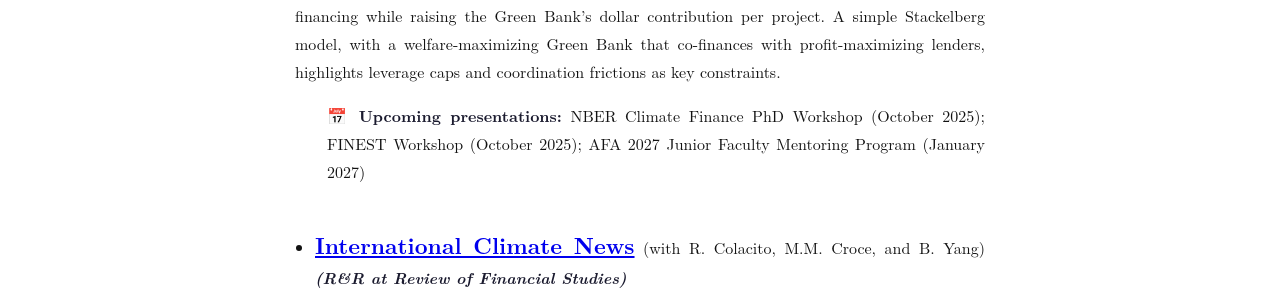
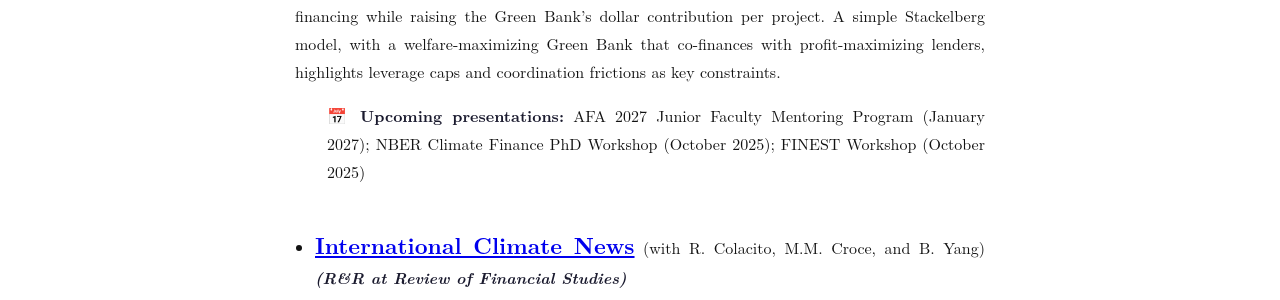
Before and after one commit to majoarteaga/majoarteaga.github.io, a Jekyll site: the page built from _pages/research.md, in a window 1280 px wide and 900 px high. Shown: the part 426-726 px from the top of the window. Built offline with Jekyll 4.4.1, drawn with Linux system fonts in a browser that asks for light colours; some web fonts are replaced; comment, search, counter and statistics services are not loaded; a style sheet for code colours, icons or effects is not loaded.

Commit message:
Research: list AFA 2027 first among Green Banks presentations
Co-Authored-By: Claude Opus 5.5 <noreply@anthropic.com>

```diff
--- a/_pages/research.md
+++ b/_pages/research.md
@@ -42,7 +42,7 @@ nav_order: 6
         <li><a href="https://majoarteaga.github.io/assets/pdf/MJAG_JMP_2025.pdf" class="paper-title">The Rise of Green Banks in the U.S.</a></li>
     </ul>
     <p><strong>Abstract:</strong> I examine how U.S. Green Banks (i.e., public or mission-driven lenders that recycle capital for climate-related projects) shape the flow of green finance in the U.S. I assemble project-level microdata for 11 public and quasi-public Green Banks across nine states, and present first evidence that higher borrowing costs and coordination frictions lower the likelihood of private co-financing while raising the Green Bank’s dollar contribution per project. A simple Stackelberg model, with a welfare-maximizing Green Bank that co-finances with profit-maximizing lenders, highlights leverage caps and coordination frictions as key constraints.</p>
-    <p style="margin-left: 2em;">📅 <strong>Upcoming presentations:</strong> NBER Climate Finance PhD Workshop (October 2025); FINEST Workshop (October 2025); AFA 2027 Junior Faculty Mentoring Program (January 2027)</p>
+    <p style="margin-left: 2em;">📅 <strong>Upcoming presentations:</strong> AFA 2027 Junior Faculty Mentoring Program (January 2027); NBER Climate Finance PhD Workshop (October 2025); FINEST Workshop (October 2025)</p>
     </div>
 
 <div class="text-column">
```
